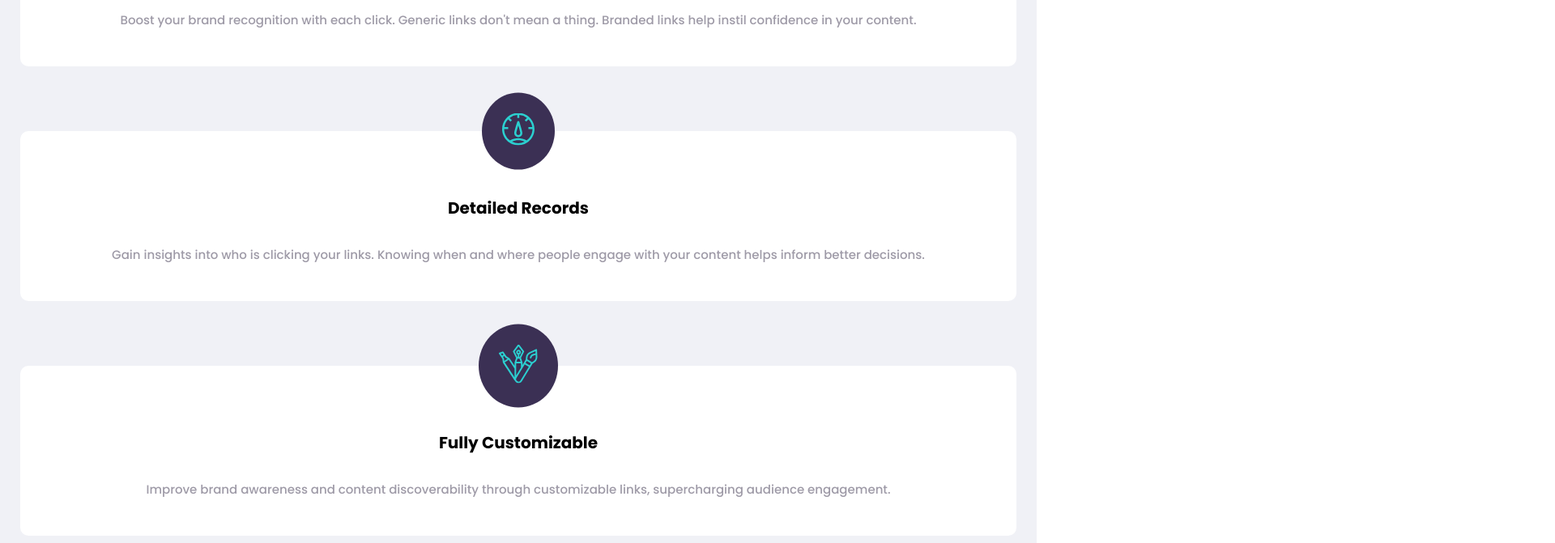
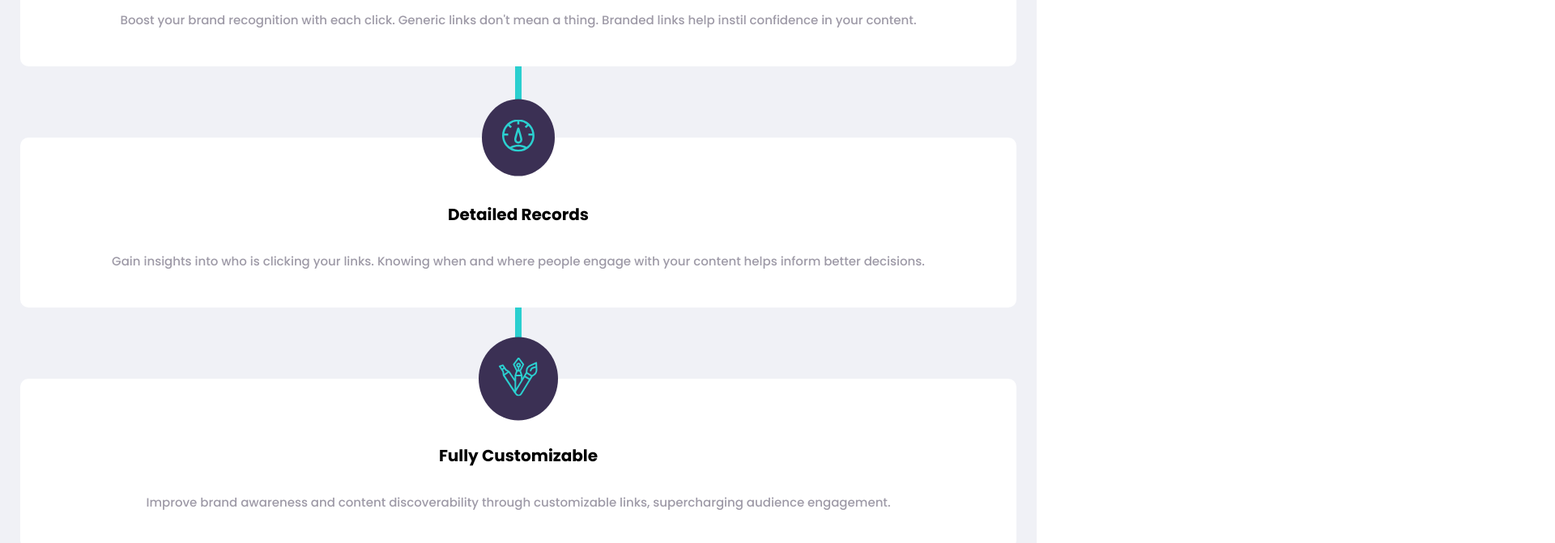
Before and after one commit to aljayy/shortly, a React (Create React App) app: page / in a window 1280 px wide. Shown: the part 1500-2171 px from the top of the page at 81% size, 1920 px wide, since content can reach past the window. Built offline with nearby package versions, Linux system fonts and the light colour scheme.

Commit message:
Mobile finished with green separating lines. Header image overflowe is hidden

```diff
--- a/src/components/Body/ShortlyDetailCard.js
+++ b/src/components/Body/ShortlyDetailCard.js
@@ -1,4 +1,4 @@
-import React from "react";
+import React, { Fragment } from "react";
 
 import recognition from "../../images/icon-brand-recognition.svg";
 import records from "../../images/icon-detailed-records.svg";
@@ -25,9 +25,27 @@ function ShortlyDetailCard(props) {
     },
   ];
 
-  return cardDetails.map((item) => {
   return (
     <div className={styles.container}>
+      {cardDetails.map((item) => {
+        if (item !== cardDetails[2]) {
+          return (
+            <Fragment>
+              <div className={styles["inner-container"]}>
+                <div className={styles.card}>
+                  <div className={styles["img-bg"]}>
+                    <img src={item.img} alt="" />
+                  </div>
+                  <h2>{item.title}</h2>
+                  <p>{item.description}</p>
+                </div>
+              </div>
+              <div className={styles.line}></div>
+            </Fragment>
+          );
+        } else {
+          return (
+            <div className={styles["inner-container"]}>
               <div className={styles.card}>
                 <div className={styles["img-bg"]}>
                   <img src={item.img} alt="" />
@@ -37,7 +55,10 @@ function ShortlyDetailCard(props) {
               </div>
             </div>
           );
-  });
+        }
+      })}
+    </div>
+  );
 }
 
 export default ShortlyDetailCard;
--- a/src/components/Body/ShortlyDetailCard.module.css
+++ b/src/components/Body/ShortlyDetailCard.module.css
@@ -11,6 +11,7 @@
   padding: 8rem 3.5rem 4.5rem 3.5rem;
   position: relative;
   text-align: center;
+  z-index: 10;
 }
 
 .card h2 {
@@ -19,7 +20,6 @@
 }
 
 .card p {
-  /* color: hsl(0, 0%, 75%); */
   color: hsl(257, 7%, 63%);
   font-size: 1.5rem;
   line-height: 2.5rem;
@@ -34,3 +34,10 @@
   left: 50%;
   transform: translate(-50%, -50%);
 }
+
+.line {
+  height: 0.8rem;
+  background-color: hsl(180, 66%, 49%);
+  overflow: hidden;
+  transform: rotate(90deg);
+}
--- a/src/components/Header/Header.js
+++ b/src/components/Header/Header.js
@@ -8,7 +8,7 @@ function Header() {
   return (
     <header>
       <Menu />
-      <div>
+      <div className={styles.img}>
         <img src={computerImage} alt="" className={styles["header-img"]} />
       </div>
       <div className={styles["shortly-description"]}>
--- a/src/components/Header/Header.module.css
+++ b/src/components/Header/Header.module.css
@@ -3,6 +3,9 @@ header {
   padding-top: 4rem;
 }
 
+.img {
+  overflow: hidden;
+}
 .header-img {
   margin-top: 3rem;
   width: 150%;
```
Lines whose indentation alone changed are shown as unchanged.
